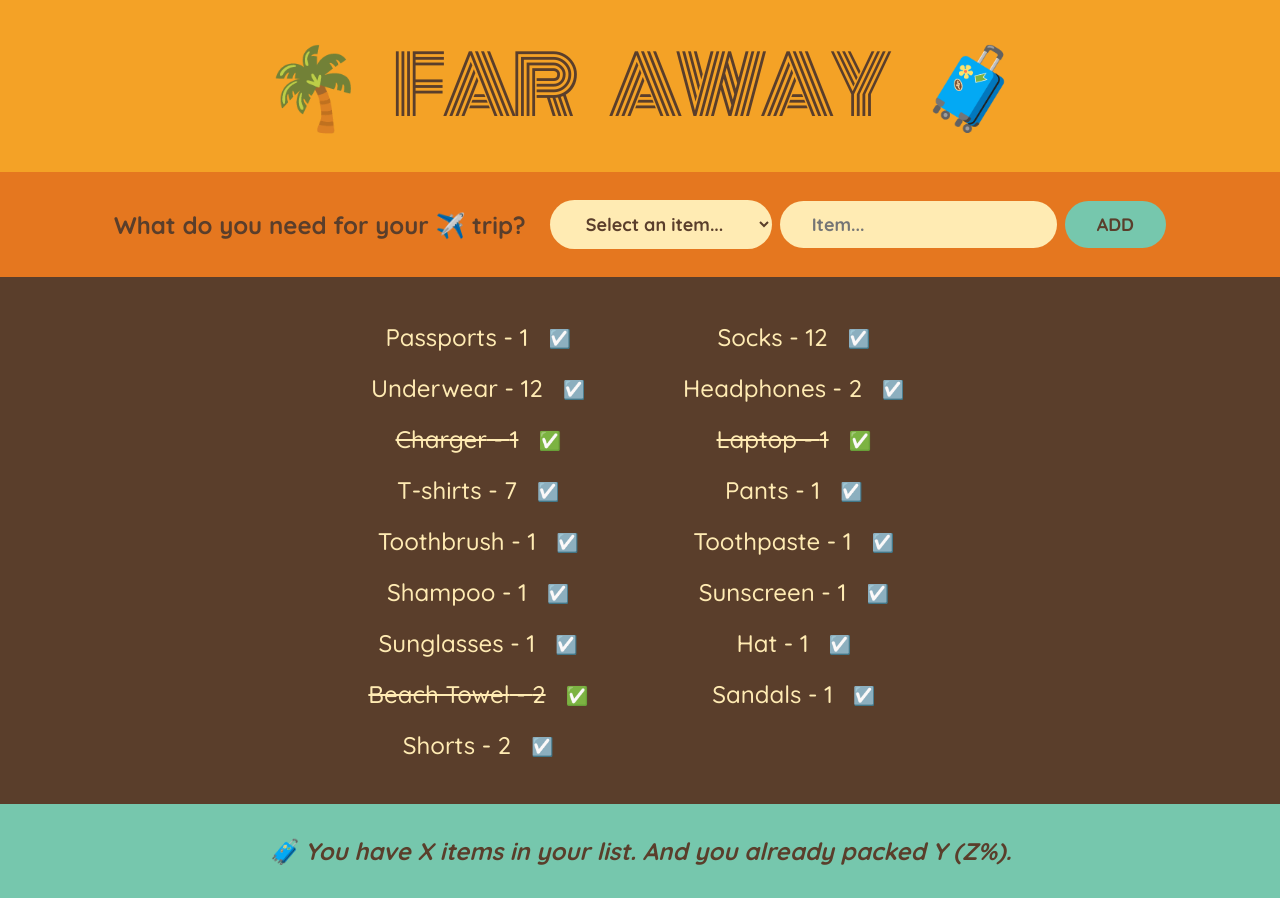
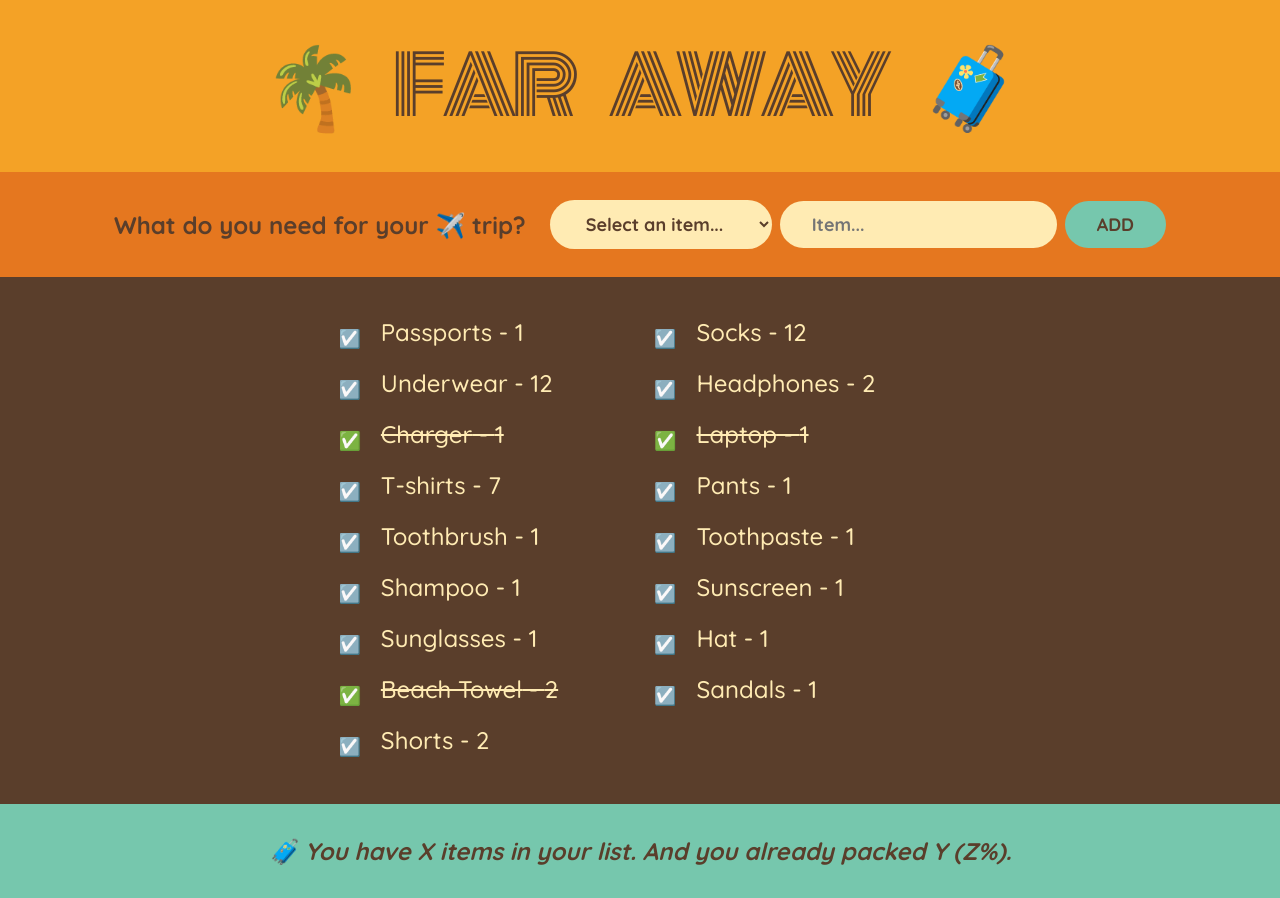
Before and after one commit to CezarLuca/05_travel_list, a React (Create React App) app: page / in a window 1280 px wide. Built offline with nearby package versions, Linux system fonts and the light colour scheme.

Commit message:
Building a Form and Handling Submissions done

```diff
--- a/src/App.js
+++ b/src/App.js
@@ -34,8 +34,13 @@ function Logo() {
 }
 
 function Form() {
+    function handleSubmit(event) {
+        event.preventDefault();
+        console.log("Submitted!");
+    }
+
     return (
-        <form className="add-form">
+        <form className="add-form" onSubmit={handleSubmit}>
             <h3>What do you need for your ✈️ trip?</h3>
             <select>
                 {Array.from(
@@ -70,10 +75,10 @@ function PackingList() {
 function Item({ item }) {
     return (
         <li>
+            <button>{item.packed ? "✅" : "☑️"}</button>
             <span style={item.packed ? { textDecoration: "line-through" } : {}}>
                 {item.description} - {item.quantity}
             </span>
-            <button>{item.packed ? "✅" : "☑️"}</button>
         </li>
     );
 }
--- a/src/index.css
+++ b/src/index.css
@@ -111,8 +111,8 @@ input {
 
 .list li {
     display: flex;
-    align-items: center;
-    justify-content: center;
+    align-items: left;
+    justify-content: auto;
     gap: 1.2rem;
     width: auto;
 }
```
